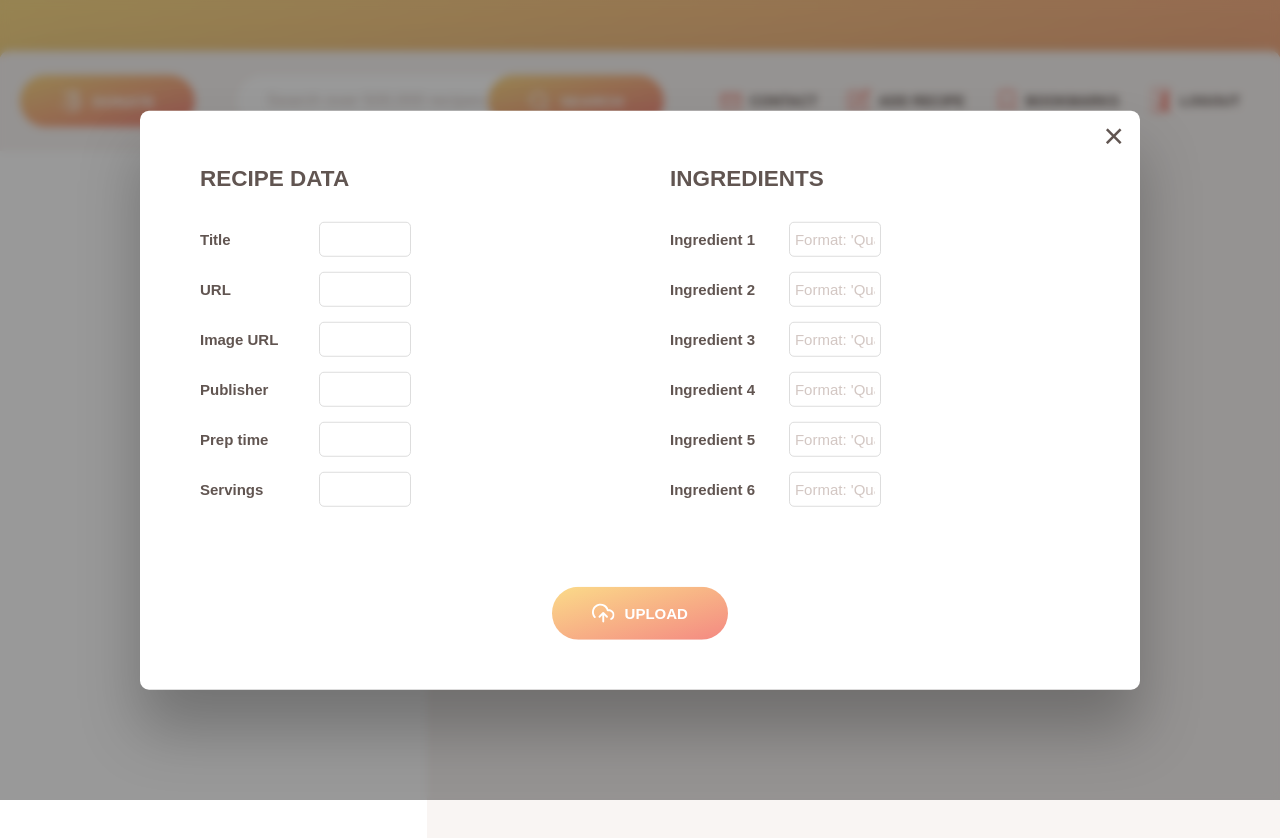
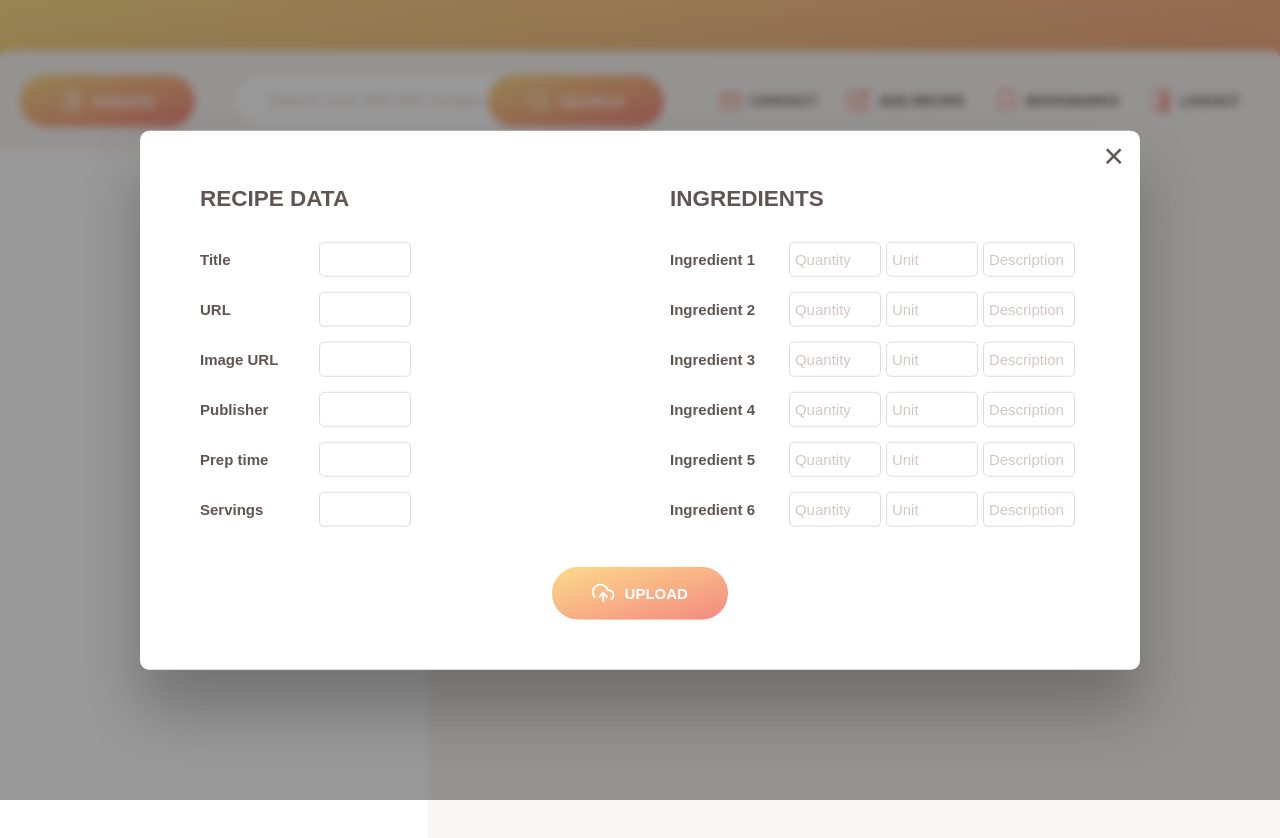
Before and after one commit to jarrettbutler/Eatary, a React (Create React App) app in the folder Client/: page /home in a window 1280 px wide. Both pictures are taken after a click on the button "ADD RECIPE". Shown: the top 838 px of the page. Built offline with nearby package versions, Linux system fonts and the light colour scheme; no server answers.

Commit message:
debugging

```diff
--- a/Client/src/components/AddRecipe/AddRecipe.js
+++ b/Client/src/components/AddRecipe/AddRecipe.js
@@ -1,141 +1,442 @@
- import React,{Fragment,useState} from 'react'
+import React, { Fragment, useState } from "react";
 import "./../../styles/main.scss";
 import Icons from "../../img/icons.svg";
+
+const AddRecipe = (props) => {
+  const [title, setEntEredTitle] = useState("");
+  const [sourceUrl, setEnteredUrl] = useState("");
+  const [image, setEnteredImUrl] = useState("");
+  const [publisher, setEnteredPublisher] = useState("");
+  const [cookingTime, setEnteredPrepTime] = useState("");
+  const [servings, setEnteredServings] = useState("");
+  const [enteredIng1, setEnteredIng1] = useState({
+    quantity: "",
+    unit: "",
+    description: "",
+  });
+  // const[enteredIng1, setEnteredIng1]=useState('')
+
+  const [enteredIng2, setEnteredIng2] = useState({
+    quantity: "",
+    unit: "",
+    description: "",
+  });
+ // const [enteredIng2, setEnteredIng2] = useState("");
+ const [enteredIng3, setEnteredIng3] = useState({
+  quantity: "",
+  unit: "",
+  description: "",
+});
+const [enteredIng4, setEnteredIng4] = useState({
+  quantity: "",
+  unit: "",
+  description: "",
+});
+const [enteredIng5, setEnteredIng5] = useState({
+  quantity: "",
+  unit: "",
+  description: "",
+});
+const [enteredIng6, setEnteredIng6] = useState({
+  quantity: "",
+  unit: "",
+  description: "",
+});
+
+
+
+ // const [enteredIng3, setEnteredIng3] = useState("");
+  // const [enteredIng4, setEnteredIng4] = useState("");
+  // const [enteredIng5, setEnteredIng5] = useState("");
+  // const [enteredIng6, setEnteredIng6] = useState("");
+  const [Msg, setMsg] = useState("");
+
+  const TitleHandler = (event) => {
+    setEntEredTitle(event.target.value);
+  };
+  const UrlHandler = (event) => {
+    setEnteredUrl(event.target.value);
+  };
+  const ImgUrlHandler = (event) => {
+    setEnteredImUrl(event.target.value);
+  };
+  const PublisherlHandler = (event) => {
+    setEnteredPublisher(event.target.value);
+  };
+  const PrepTimelHandler = (event) => {
+    setEnteredPrepTime(event.target.value);
+  };
+  const ServingsHandler = (event) => {
+    setEnteredServings(event.target.value);
+  };
+
+  const Ingredient1QuantityHandler = (event) => {
+    setEnteredIng1({ ...enteredIng1, quantity: event.target.value });
+  };
+
+  const Ingredient1UnitHandler = (event) => {
+    setEnteredIng1({ ...enteredIng1, unit: event.target.value });
+  };
+  const Ingredient1DescHandler = (event) => {
+    setEnteredIng1({ ...enteredIng1, description: event.target.value });
+  };
+  ///
+  const Ingredient2QuantityHandler = (event) => {
+    setEnteredIng2({ ...enteredIng2, quantity: event.target.value });
+  };
+  const Ingredient2UnitHandler = (event) => {
+    setEnteredIng2({ ...enteredIng2, unit: event.target.value });
+  };
+  const Ingredient2DescHandler = (event) => {
+    setEnteredIng2({ ...enteredIng2, description: event.target.value });
+  };
+/////
+const Ingredient3QuantityHandler = (event) => {
+  setEnteredIng3({ ...enteredIng3, quantity: event.target.value });
+};
+const Ingredient3UnitHandler = (event) => {
+  setEnteredIng3({ ...enteredIng3, unit: event.target.value });
+};
+const Ingredient3DescHandler = (event) => {
+  setEnteredIng3({ ...enteredIng3, description: event.target.value });
+};
+///
+const Ingredient4QuantityHandler = (event) => {
+  setEnteredIng4({ ...enteredIng4, quantity: event.target.value });
+};
+const Ingredient4UnitHandler = (event) => {
+  setEnteredIng4({ ...enteredIng4, unit: event.target.value });
+};
+const Ingredient4DescHandler = (event) => {
+  setEnteredIng4({ ...enteredIng4, description: event.target.value });
+};
+//5
+const Ingredient5QuantityHandler = (event) => {
+  setEnteredIng5({ ...enteredIng5, quantity: event.target.value });
+};
+const Ingredient5UnitHandler = (event) => {
+  setEnteredIng5({ ...enteredIng5, unit: event.target.value });
+};
+const Ingredient5DescHandler = (event) => {
+  setEnteredIng5({ ...enteredIng5, description: event.target.value });
+};
+///6
+const Ingredient6QuantityHandler = (event) => {
+  setEnteredIng6({ ...enteredIng6, quantity: event.target.value });
+};
+const Ingredient6UnitHandler = (event) => {
+  setEnteredIng6({ ...enteredIng6, unit: event.target.value });
+};
+const Ingredient6DescHandler = (event) => {
+  setEnteredIng6({ ...enteredIng6, description: event.target.value });
+};
 
 
 
 
- const AddRecipe =(props)=>{
-    const[title, setEntEredTitle]=useState('')
-        const[sourceUrl, setEnteredUrl]=useState('')
-        const[image, setEnteredImUrl]=useState('')
-        const[publisher, setEnteredPublisher]=useState('')
-        const[cookingTime, setEnteredPrepTime]=useState('')
-        const[servings, setEnteredServings]=useState('')
-        const[enteredIng1, setEnteredIng1]=useState('')
-        const[enteredIng2, setEnteredIng2]=useState('')
-        const[enteredIng3, setEnteredIng3]=useState('')
-        const[enteredIng4, setEnteredIng4]=useState('')
-        const[enteredIng5, setEnteredIng5]=useState('')
-        const[enteredIng6, setEnteredIng6]=useState('')
-        const [Msg, setMsg] = useState("");
-       const TitleHandler=(event)=>{setEntEredTitle(event.target.value)  }
-       const UrlHandler=(event)=>{setEnteredUrl(event.target.value)  }
-       const ImgUrlHandler=(event)=>{setEnteredImUrl(event.target.value)  }
-       const PublisherlHandler=(event)=>{setEnteredPublisher(event.target.value)}
-       const PrepTimelHandler=(event)=>{setEnteredPrepTime(event.target.value)}
-       const ServingsHandler=(event)=>{setEnteredServings(event.target.value)}
 
-       const Ingredient1Handler=(event)=>{setEnteredIng1(event.target.value)}
-       const Ingredient2Handler=(event)=>{setEnteredIng2(event.target.value)}
-       const Ingredient3Handler=(event)=>{setEnteredIng3(event.target.value)}
-       const Ingredient4Handler=(event)=>{setEnteredIng4(event.target.value)}
-       const Ingredient5Handler=(event)=>{setEnteredIng5(event.target.value)}
-       const Ingredient6Handler=(event)=>{setEnteredIng6(event.target.value)}
-    const UploadHandler=async(event)=> {event.preventDefault()
 
-      const userGenerated=true
-      const ingredients=[]
-      ingredients.push(enteredIng1,enteredIng2,enteredIng3,enteredIng4,enteredIng5,enteredIng6)
-      if(title==="" || publisher==="" || servings==='' || image==='' || cookingTime==='' ||sourceUrl===''){
-        setMsg('All fields in Recipe Data section has to be filled')
-      } else{
-      console.log(ingredients)
-    await fetch('/api/recipes', {
-      method: 'POST',
-       body: JSON.stringify({ userGenerated, title, publisher, sourceUrl, image, servings, cookingTime, ingredients }),
-        headers: { 'Content-Type': 'application/json' },})
 
-    setEntEredTitle('')
-     setEnteredUrl('')
-    setEnteredImUrl('')
-    setEnteredPublisher('')
-    setEnteredPrepTime('')
-    setEnteredServings('')
-    setEnteredIng1('')
-    setEnteredIng2('')
-    setEnteredIng3('')
-    setEnteredIng4('')
-    setEnteredIng5('')
-    setEnteredIng6('')
+  // const Ingredient2Handler = (event) => {
+  //   setEnteredIng2(event.target.value);
+  // };
+  // const Ingredient3Handler = (event) => {
+  //   setEnteredIng3(event.target.value);
+  // };
+  // const Ingredient4Handler = (event) => {
+  //   setEnteredIng4(event.target.value);
+  // };
+  // const Ingredient5Handler = (event) => {
+  //   setEnteredIng5(event.target.value);
+  // };
+  // const Ingredient6Handler = (event) => {
+  //   setEnteredIng6(event.target.value);
+  // };
+  const UploadHandler = async (event) => {
+    event.preventDefault();
 
-    props.hide()
-    props.messageshown()
+    const userGenerated = true;
+    const ingredients = [];
+    ingredients.push(
+      enteredIng1,
+      enteredIng2,
+      enteredIng3,
+      enteredIng4,
+      enteredIng5,
+      enteredIng6
+    );
+    if (
+      title === "" ||
+      publisher === "" ||
+      servings === "" ||
+      image === "" ||
+      cookingTime === "" ||
+      sourceUrl === ""
+    ) {
+      setMsg("All fields in Recipe Data section has to be filled");
+    } else {
+      console.log(ingredients);
+      await fetch("/api/recipes", {
+        method: "POST",
+        body: JSON.stringify({
+          userGenerated,
+          title,
+          publisher,
+          sourceUrl,
+          image,
+          servings,
+          cookingTime,
+          ingredients,
+        }),
+        headers: { "Content-Type": "application/json" },
+      });
+
+      setEntEredTitle("");
+      setEnteredUrl("");
+      setEnteredImUrl("");
+      setEnteredPublisher("");
+      setEnteredPrepTime("");
+      setEnteredServings("");
+      setEnteredIng1("");
+      setEnteredIng2("");
+      setEnteredIng3("");
+      setEnteredIng4("");
+      setEnteredIng5("");
+      setEnteredIng6("");
+      props.hide();
+      props.messageshown();
     }
-    }
-    const closeWindow=()=>{
-        props.hide()
-    }
+  };
+  const closeWindow = () => {
+    props.hide();
+  };
 
   return (
     <Fragment>
       <div className="overlay "></div>
       <div className="add-recipe-window ">
-          <button  onClick ={closeWindow} className="btn--close-modal">&times;</button>
+        <button onClick={closeWindow} className="btn--close-modal">
+          &times;
+        </button>
         <form className="upload">
           <div className="upload__column">
             <h3 className="upload__heading">Recipe data</h3>
             <label>Title</label>
-              <input type="text" onChange={TitleHandler} value={title} required name="title"  />
+            <input
+              type="text"
+              onChange={TitleHandler}
+              value={title}
+              required
+              name="title"
+            />
             <label>URL</label>
-              <input onChange={UrlHandler} value={sourceUrl} required name="sourceUrl" type="text" />
+            <input
+              onChange={UrlHandler}
+              value={sourceUrl}
+              required
+              name="sourceUrl"
+              type="text"
+            />
             <label>Image URL</label>
-              <input onChange={ImgUrlHandler} value={image} required name="image" type="text" />
+            <input
+              onChange={ImgUrlHandler}
+              value={image}
+              required
+              name="image"
+              type="text"
+            />
             <label>Publisher</label>
-              <input onChange={PublisherlHandler} value={publisher} required name="publisher" type="text" />
+            <input
+              onChange={PublisherlHandler}
+              value={publisher}
+              required
+              name="publisher"
+              type="text"
+            />
             <label>Prep time</label>
-              <input onChange={PrepTimelHandler}value={cookingTime} required name="cookingTime" type="number" />
+            <input
+              onChange={PrepTimelHandler}
+              value={cookingTime}
+              required
+              name="cookingTime"
+              type="number"
+            />
             <label>Servings</label>
-              <input onChange={ServingsHandler}value={servings} required name="servings" type="number" />
+            <input
+              onChange={ServingsHandler}
+              value={servings}
+              required
+              name="servings"
+              type="number"
+            />
           </div>
 
           <div className="upload__column">
             <h3 className="upload__heading">Ingredients</h3>
             <label>Ingredient 1</label>
+            <div className="IngrComp">
               <input
-                onChange={Ingredient1Handler}value={enteredIng1}
+                onChange={Ingredient1QuantityHandler}
+                value={enteredIng1.quantity}
                 type="text"
                 required
                 name="ingredient-1"
-                placeholder="Format: 'Quantity,Unit,Description'"
+                placeholder="Quantity"
               />
-              <label>Ingredient 2</label>
               <input
-                onChange={Ingredient2Handler}value={enteredIng2}
+                onChange={Ingredient1UnitHandler}
+                value={enteredIng1.unit}
                 type="text"
-                name="ingredient-2"
-                placeholder="Format: 'Quantity,Unit,Description'"
+                required
+                name="ingredient-1"
+                placeholder="Unit"
               />
-              <label>Ingredient 3</label>
               <input
-                onChange={Ingredient3Handler}value={enteredIng3}
+                onChange={Ingredient1DescHandler}
+                value={enteredIng1.description}
                 type="text"
-                name="ingredient-3"
-                placeholder="Format: 'Quantity,Unit,Description'"
-              />
-              <label>Ingredient 4</label>
-              <input
-              onChange={Ingredient4Handler}value={enteredIng4}
-                type="text"
-                name="ingredient-4"
-                placeholder="Format: 'Quantity,Unit,Description'"
-              />
-              <label>Ingredient 5</label>
-              <input
-              onChange={Ingredient5Handler}value={enteredIng5}
-                type="text"
-                name="ingredient-5"
-                placeholder="Format: 'Quantity,Unit,Description'"
-              />
-              <label>Ingredient 6</label>
-              <input
-              onChange={Ingredient6Handler}value={enteredIng6}
-                type="text"
-                name="ingredient-6"
-                placeholder="Format: 'Quantity,Unit,Description'"
+                required
+                name="ingredient-1"
+                placeholder="Description"
               />
             </div>
-            <h2 >{Msg}</h2>
+            <label>Ingredient 2</label>
+            <div className="IngrComp">
+              <input
+                onChange={Ingredient2QuantityHandler}
+                value={enteredIng2.quantity}
+                type="text"
+                required
+                name="ingredient-1"
+                placeholder="Quantity"
+              />
+              <input
+                onChange={Ingredient2UnitHandler}
+                value={enteredIng2.unit}
+                type="text"
+                required
+                name="ingredient-1"
+                placeholder="Unit"
+              />
+              <input
+                onChange={Ingredient2DescHandler}
+                value={enteredIng2.description}
+                type="text"
+                required
+                name="ingredient-1"
+                placeholder="Description"
+              />
+            </div>
+            <label>Ingredient 3</label>
+            <div className="IngrComp">
+              <input
+                onChange={Ingredient3QuantityHandler}
+                value={enteredIng3.quantity}
+                type="text"
+                required
+                name="ingredient-1"
+                placeholder="Quantity"
+              />
+              <input
+                onChange={Ingredient3UnitHandler}
+                value={enteredIng3.unit}
+                type="text"
+                required
+                name="ingredient-1"
+                placeholder="Unit"
+              />
+              <input
+                onChange={Ingredient3DescHandler}
+                value={enteredIng3.description}
+                type="text"
+                required
+                name="ingredient-1"
+                placeholder="Description"
+              />
+            </div>
+            <label>Ingredient 4</label>
+            <div className="IngrComp">
+              <input
+                onChange={Ingredient4QuantityHandler}
+                value={enteredIng4.quantity}
+                type="text"
+                required
+                name="ingredient-1"
+                placeholder="Quantity"
+              />
+              <input
+                onChange={Ingredient4UnitHandler}
+                value={enteredIng4.unit}
+                type="text"
+                required
+                name="ingredient-1"
+                placeholder="Unit"
+              />
+              <input
+                onChange={Ingredient4DescHandler}
+                value={enteredIng4.description}
+                type="text"
+                required
+                name="ingredient-1"
+                placeholder="Description"
+              />
+            </div>
+            <label>Ingredient 5</label>
+            <div className="IngrComp">
+              <input
+                onChange={Ingredient5QuantityHandler}
+                value={enteredIng5.quantity}
+                type="text"
+                required
+                name="ingredient-1"
+                placeholder="Quantity"
+              />
+              <input
+                onChange={Ingredient5UnitHandler}
+                value={enteredIng5.unit}
+                type="text"
+                required
+                name="ingredient-1"
+                placeholder="Unit"
+              />
+              <input
+                onChange={Ingredient5DescHandler}
+                value={enteredIng5.description}
+                type="text"
+                required
+                name="ingredient-1"
+                placeholder="Description"
+              />
+            </div>
+            <label>Ingredient 6</label>
+            <div className="IngrComp">
+              <input
+                onChange={Ingredient6QuantityHandler}
+                value={enteredIng6.quantity}
+                type="text"
+                required
+                name="ingredient-1"
+                placeholder="Quantity"
+              />
+              <input
+                onChange={Ingredient6UnitHandler}
+                value={enteredIng6.unit}
+                type="text"
+                required
+                name="ingredient-1"
+                placeholder="Unit"
+              />
+              <input
+                onChange={Ingredient6DescHandler}
+                value={enteredIng6.description}
+                type="text"
+                required
+                name="ingredient-1"
+                placeholder="Description"
+              />
+            </div>
+          </div>
+
           <button className="btn upload__btn" onClick={UploadHandler}>
             <svg>
               <use xlinkHref={`${Icons}#icon-upload-cloud`}></use>
@@ -144,6 +445,7 @@
           </button>
         </form>
       </div>
-    </Fragment>)
- }
- export default AddRecipe
+    </Fragment>
+  );
+};
+export default AddRecipe;
--- a/Client/src/components/Ingredients/Ingredients.js
+++ b/Client/src/components/Ingredients/Ingredients.js
@@ -202,8 +202,8 @@ const Ingredients = (props) => {
           <h2 className="heading--2">Recipe ingredients</h2>
           <ul className="recipe__ingredient-list">
             {!recipeData
-              ? ""
-              : recipeData.ingredients.map((ing, i) => (
+              ?<> </>
+              : recipeData.ingredients.map((ing, i) =>{return ing.unit==="" && ing.quantity==="" && ing.description==="" ? <></> :
                   <li className="recipe__ingredient" key={i}>
                     <svg className="recipe__icon">
                       <use xlinkHref={`${Icons}#icon-check`}></use>
@@ -214,7 +214,7 @@ const Ingredients = (props) => {
                       {ing.description}
                     </div>
                   </li>
-                ))}
+                })}
           </ul>
         </div>
 
```
Lines whose indentation alone changed are shown as unchanged.
